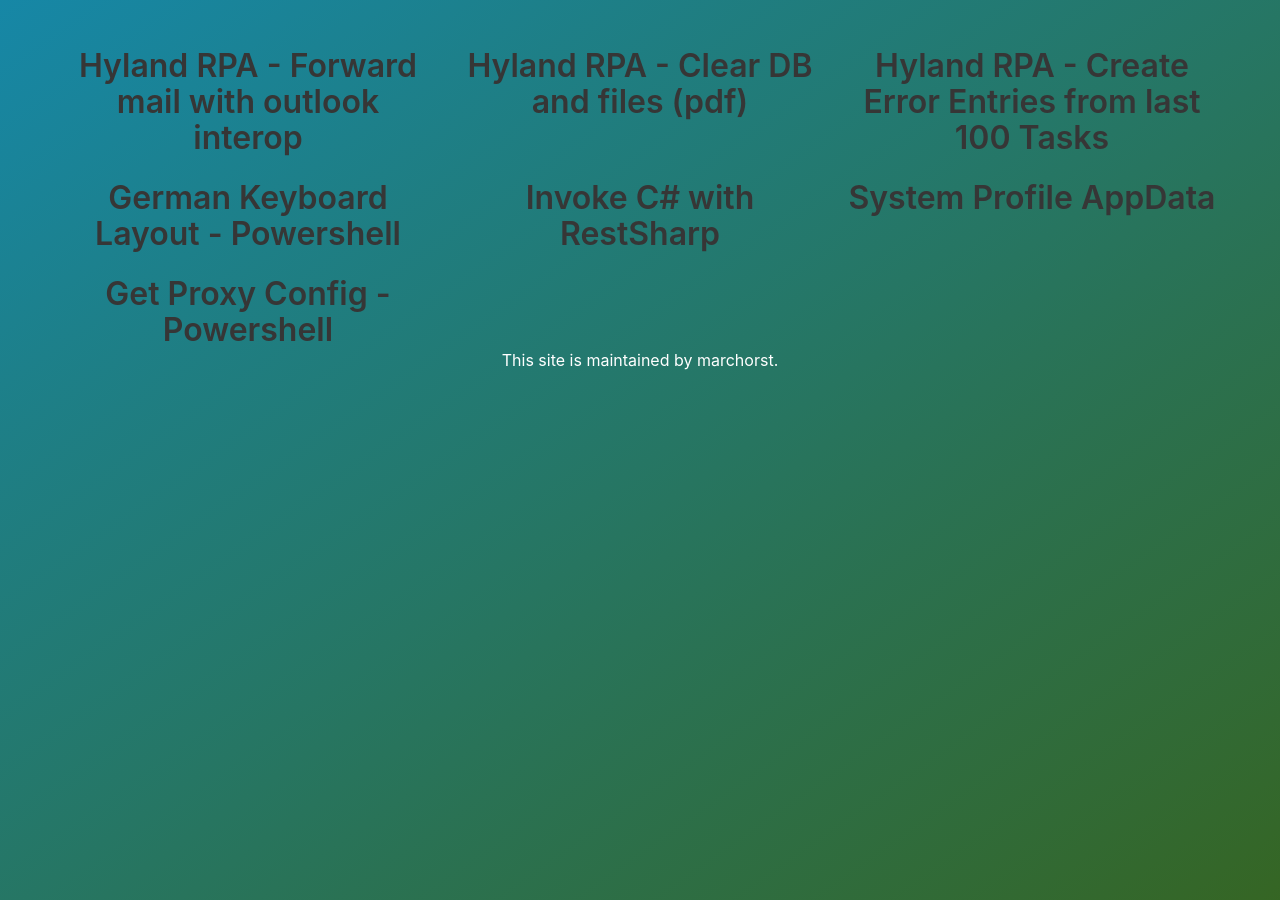
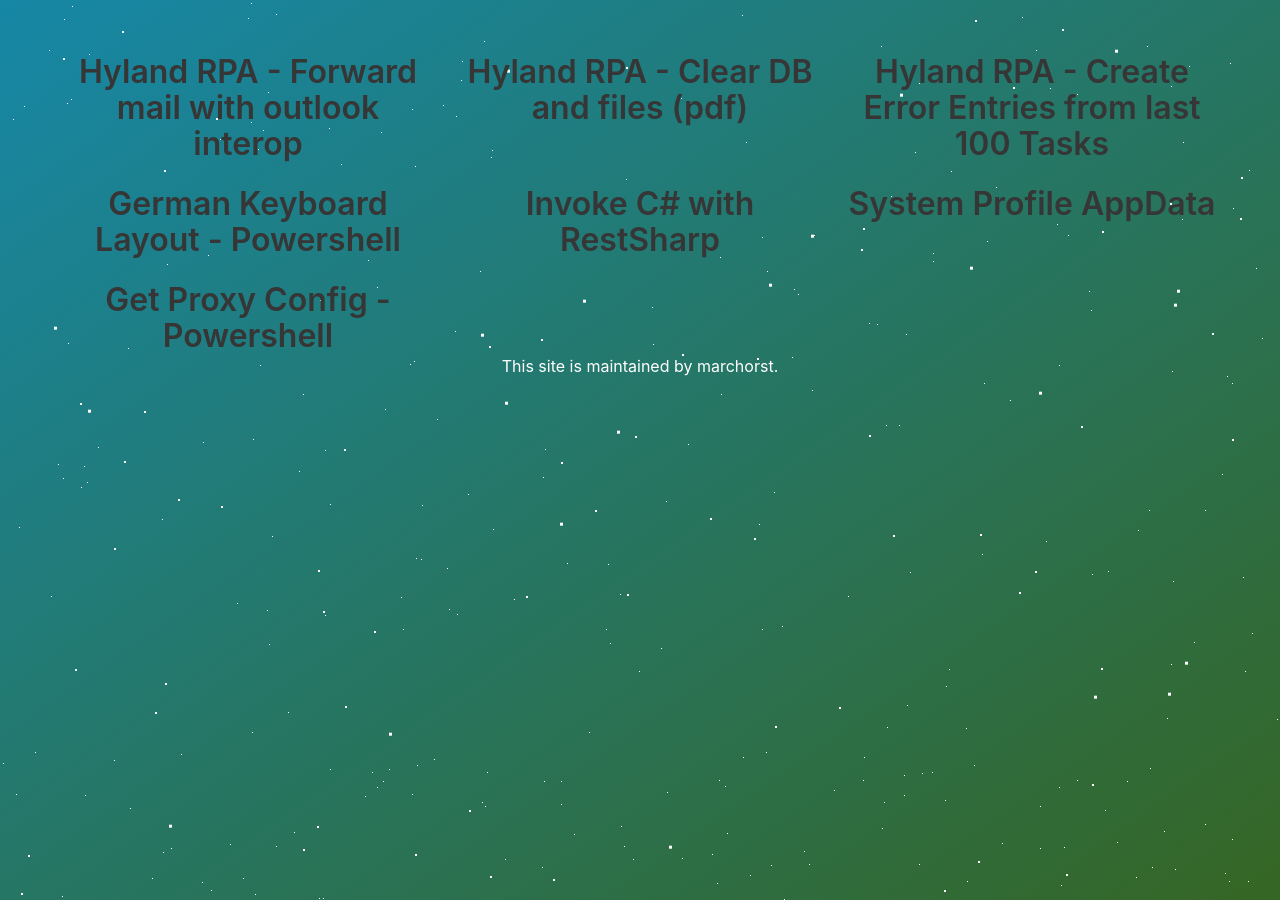
Before and after one commit to marchorst/rocket.cologne, a Jekyll site: the page built from docs/cheatsheet.html, in a window 1280 px wide. Built offline with Jekyll 4.4.1, drawn with Linux system fonts in a browser that asks for light colours.

Commit message:
Update cheatsheet.html
Added stars

```diff
--- a/docs/_layouts/cheatsheet.html
+++ b/docs/_layouts/cheatsheet.html
@@ -13,6 +13,9 @@
     {% include head-custom.html %}
   </head>
   <body class="page-header has-text-white">
+    <div id="stars"></div>
+		<div id="stars2"></div>
+		<div id="stars3"></div>
     <section class="section">
       <div class="container">
         <div class="has-text-white">{{ content }}</div>
```
